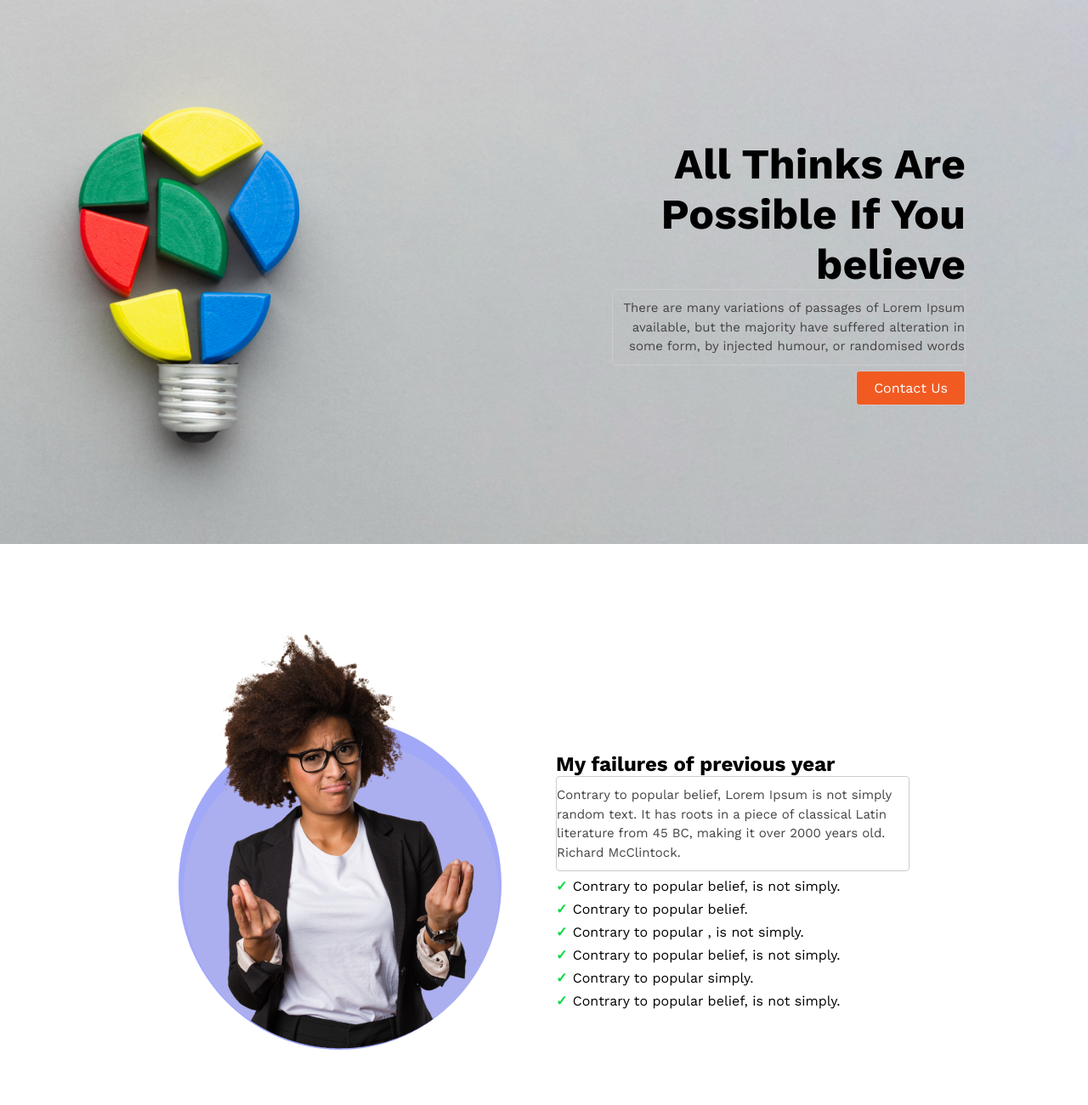
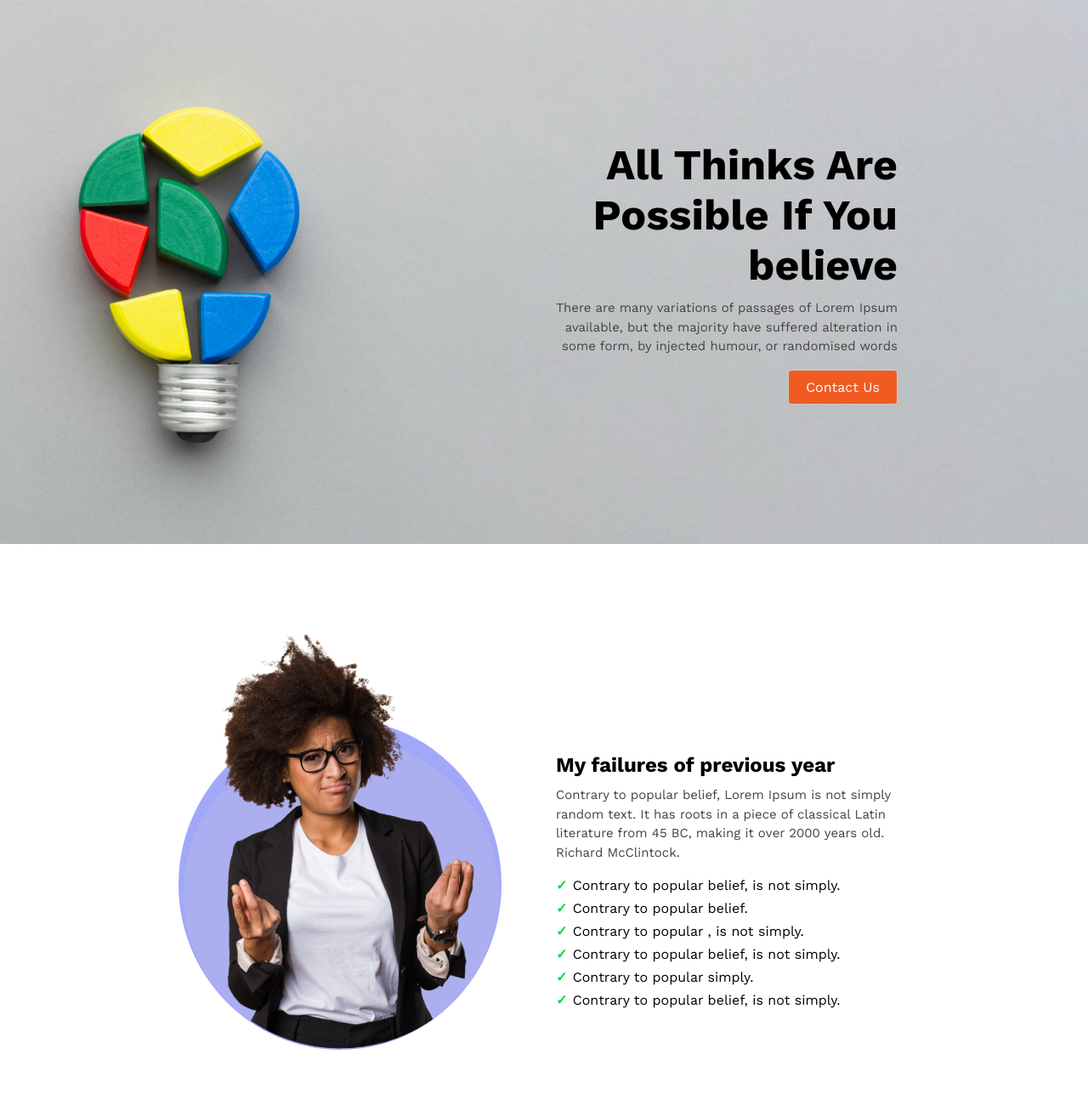
Before and after one commit to Shakil-Ahmmed8882/new-year-resolution, a plain HTML site: page index.html in a window 1280 px wide. Shown: the top 1300 px of the page at 85% size. Drawn offline with nearby package versions, Linux system fonts and the light colour scheme.

```diff
--- a/styles/style.css
+++ b/styles/style.css
@@ -14,7 +14,6 @@
   text-decoration: none;
   font-size: 15px;
   padding: 10px 0;
-  border: 1px solid #ccc;
   border-radius: 4px;
   cursor: pointer;
   line-height: 1.5;
@@ -52,8 +51,9 @@ p {
   background-size: cover;
 }
 .banner-content {
+  display: block;
   width: 500px;
-  margin-right: 9rem;
+  margin-right: 14rem;
   text-align: right;
 }
 .banner-content h1 {
@@ -90,8 +90,6 @@ p {
   transform: rotate(-3deg);
   width: 100%;
   height: 100%;
-}
-.failure .failure-content {
 }
 .failure ul li {
   list-style: none;
@@ -138,7 +136,7 @@ p {
 
 /* Contact section */
 .contact {
-  width: 800px;
+  width: 850px;
   height: 200px;
   display: flex;
   align-items: flex-end;
@@ -220,7 +218,7 @@ input::placeholder {
   border: none;
   background-color: #fff;
   color: #f15b22;
-  transition: all .2s linear;
+  transition: all 0.2s linear;
 }
 .subscribe-btn:hover {
   border: none;
```
